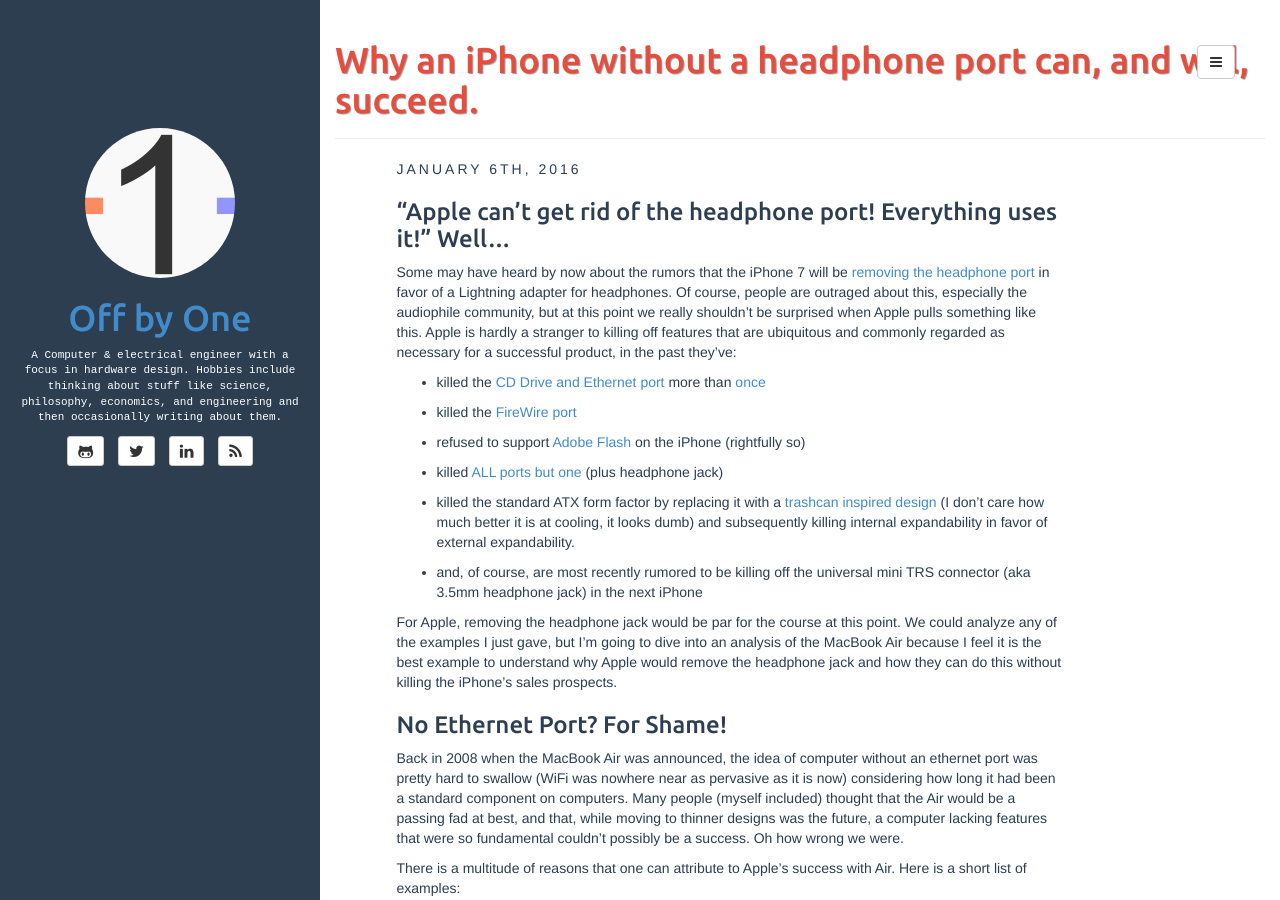
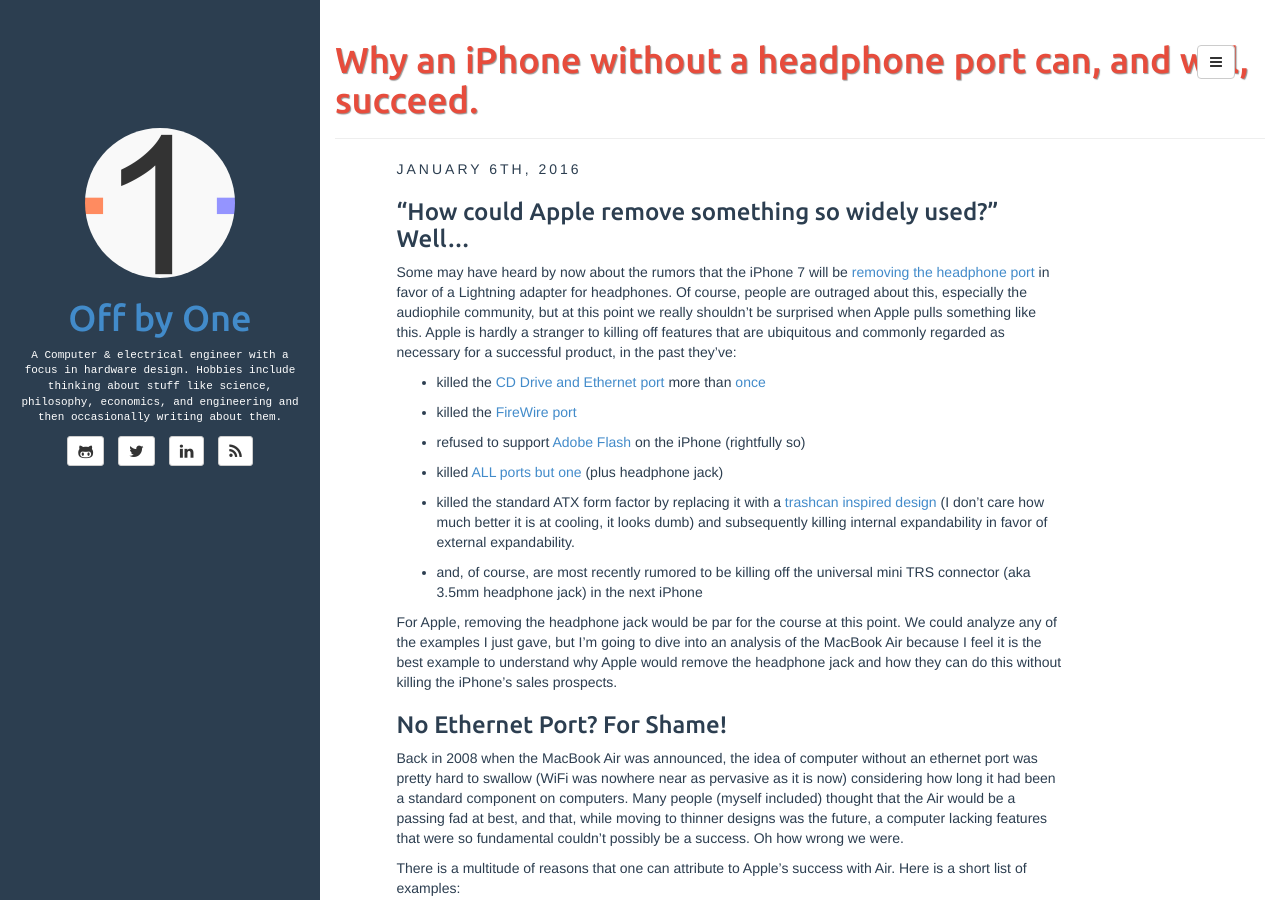
Before and after one commit to catch878/catch878.github.io, a Jekyll site: the page built from _posts/2016-1-6-iphone_7_predictions.md, in a window 1280 px wide and 900 px high. Built offline with Jekyll 4.4.1, drawn with Linux system fonts in a browser that asks for light colours; comment, search, counter and statistics services are not loaded.

Commit message:
Modified iphone 7 post

```diff
--- a/_posts/2016-1-6-iphone_7_predictions.md
+++ b/_posts/2016-1-6-iphone_7_predictions.md
@@ -6,7 +6,7 @@ categories: [analysis]
 tags: [news, prediction]
 description: An analysis and prediction of why and how the iPhone will survive even without a headphone port.
 ---
-###"Apple can't get rid of the headphone port! Everything uses it!" Well...
+###"How could Apple remove something so widely used?" Well...
 Some may have heard by now about the rumors that the iPhone 7 will be [removing the headphone port](http://www.forbes.com/sites/gordonkelly/2016/01/06/iphone-7-loses-headphone-jack/) in favor of a Lightning adapter for headphones. Of course, people are outraged about this, especially the audiophile community, but at this point we really shouldn't be surprised when Apple pulls something like this. Apple is hardly a stranger to killing off features that are ubiquitous and commonly regarded as necessary for a successful product, in the past they've:
 
 * killed the [CD Drive and Ethernet port](http://www.macworld.com/article/1131696/macbookair_faq.html) more than [once](http://www.techrepublic.com/blog/cracking-open/apples-next-generation-macbook-pro-drops-ethernet-optical-drive/)
```
